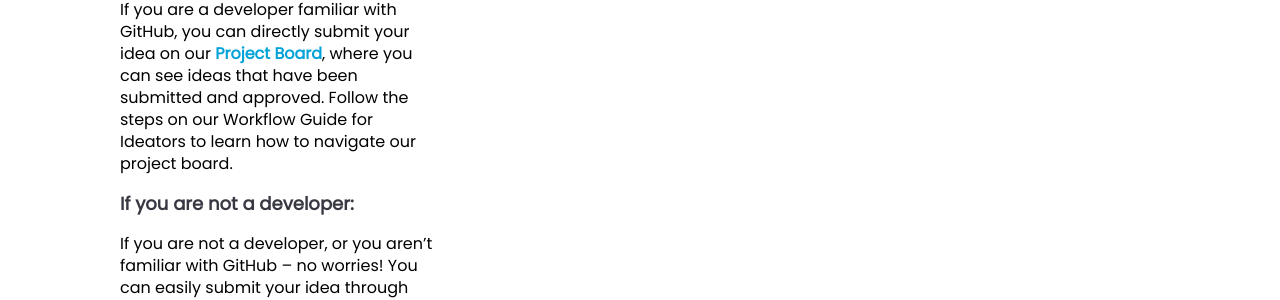
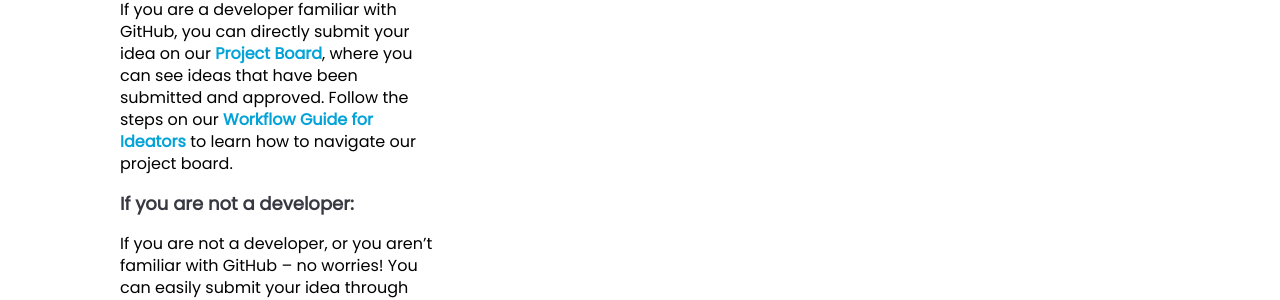
Before and after one commit to 100Automations/Website, a Jekyll site: the page built from _guides/submit_idea.md, in a window 1280 px wide. Shown: the part 1110-1410 px from the top of the page. Built offline with Jekyll 4.4.1, drawn with Linux system fonts in a browser that asks for light colours; part of the change alters nothing that is shown.

```diff
--- a/_guides/submit_idea.md
+++ b/_guides/submit_idea.md
@@ -16,7 +16,7 @@ Once you have gone through the [Self-Evaluation guide](/Website/guides/self-eval
 Follow these steps to submit your idea to 100 Automations.
 
 ### If you are a developer:
-If you are a developer familiar with GitHub, you can directly submit your idea on our [Project Board](https://github.com/100Automations/futureautomations/projects/1#column-9876971), where you can see ideas that have been submitted and approved. Follow the steps on our Workflow Guide for Ideators to learn how to navigate our project board.
+If you are a developer familiar with GitHub, you can directly submit your idea on our [Project Board](https://github.com/100Automations/futureautomations/projects/1#column-9876971), where you can see ideas that have been submitted and approved. Follow the steps on our [Workflow Guide for Ideators](/Website/guides/workflow-guide-for-ideators.html) to learn how to navigate our project board.
 
 ### If you are not a developer:
 If you are not a developer, or you aren't familiar with GitHub – no worries! You can easily submit your idea through this [form](https://forms.gle/u4mRKgEZ8yDEbCMw9).
```
